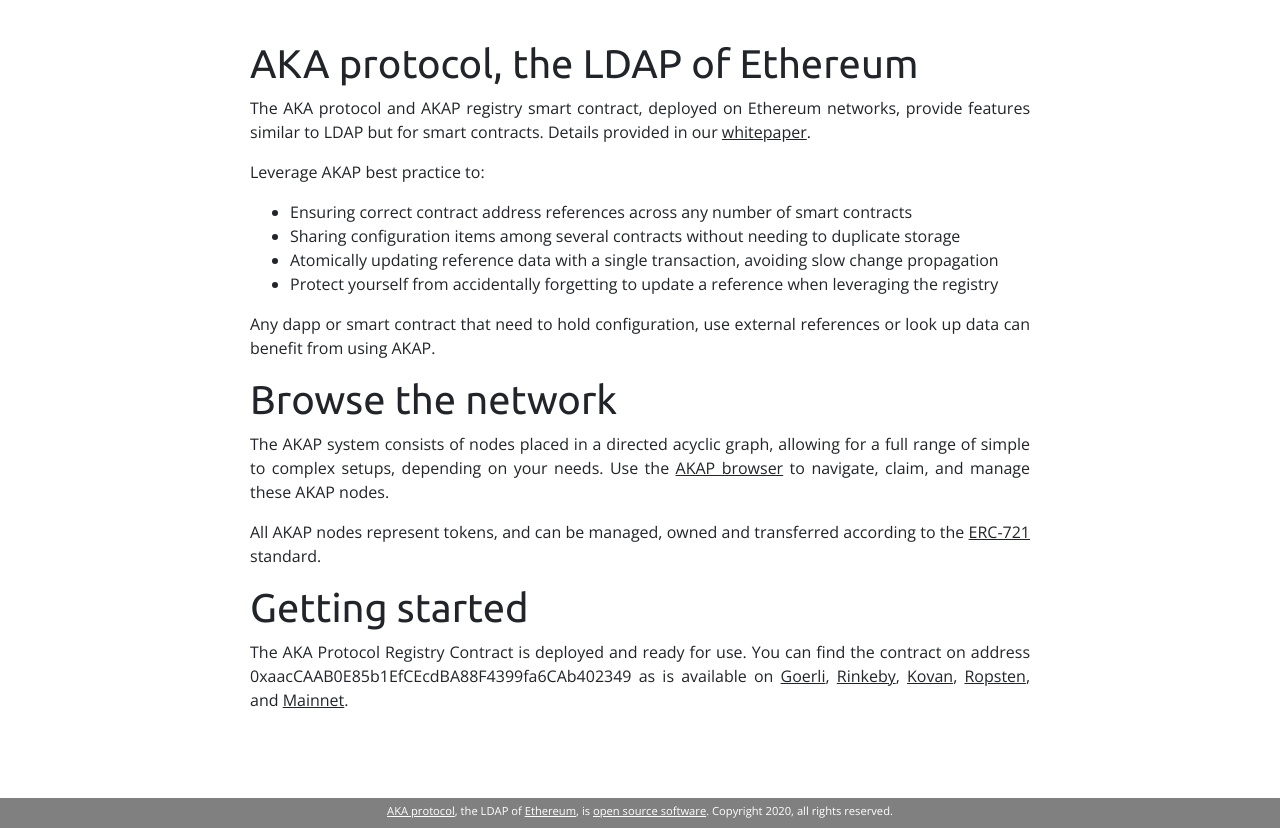
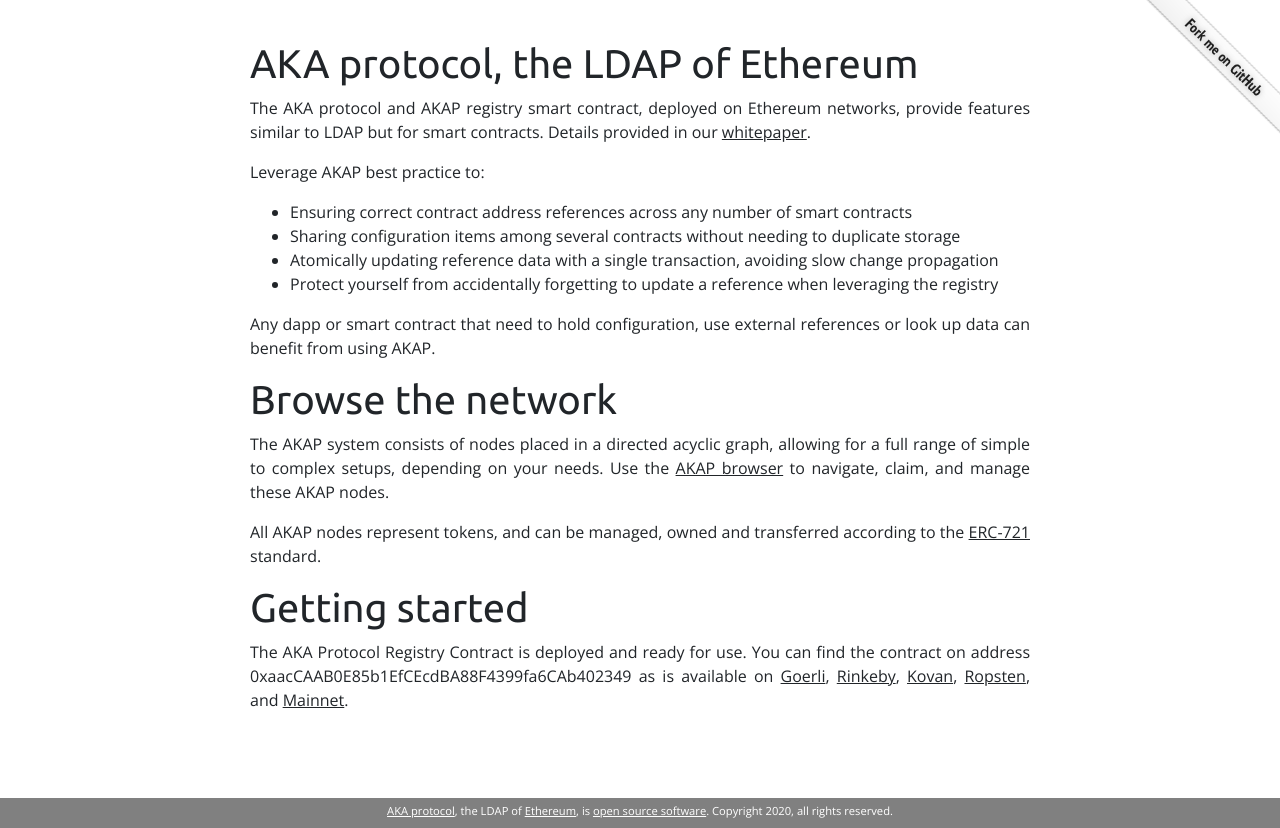
Before and after one commit to cfelde/AKAP-browser, a plain HTML site: page resources/public/index.html in a window 1280 px wide. Drawn offline with nearby package versions, Linux system fonts and the light colour scheme.

Commit message:
Include GitHub fork link + img

```diff
--- a/resources/public/_css/index.css
+++ b/resources/public/_css/index.css
@@ -60,3 +60,10 @@ a, a:visited, a:hover, a:active {
     text-align: center;
     overflow: auto;
 }
+
+#github {
+    z-index: 1000;
+    position: absolute;
+    top: 0;
+    right: 0;
+}
--- a/resources/public/index.html
+++ b/resources/public/index.html
@@ -12,6 +12,11 @@
     <title>AKA protocol, the LDAP of Ethereum</title>
 </head>
 <body>
+
+<div id="github">
+    <a href="https://github.com/cfelde/AKAP"><img width="149" height="149" src="/_img/forkme_right_white_ffffff.png" class="attachment-full size-full" alt="Fork me on GitHub" data-recalc-dims="1"></a>
+</div>
+
 <div id="root">
     <div id="body">
         <div id="content">
```
Also changed, not shown: resources/public/_img/forkme_right_white_ffffff.png (added).
